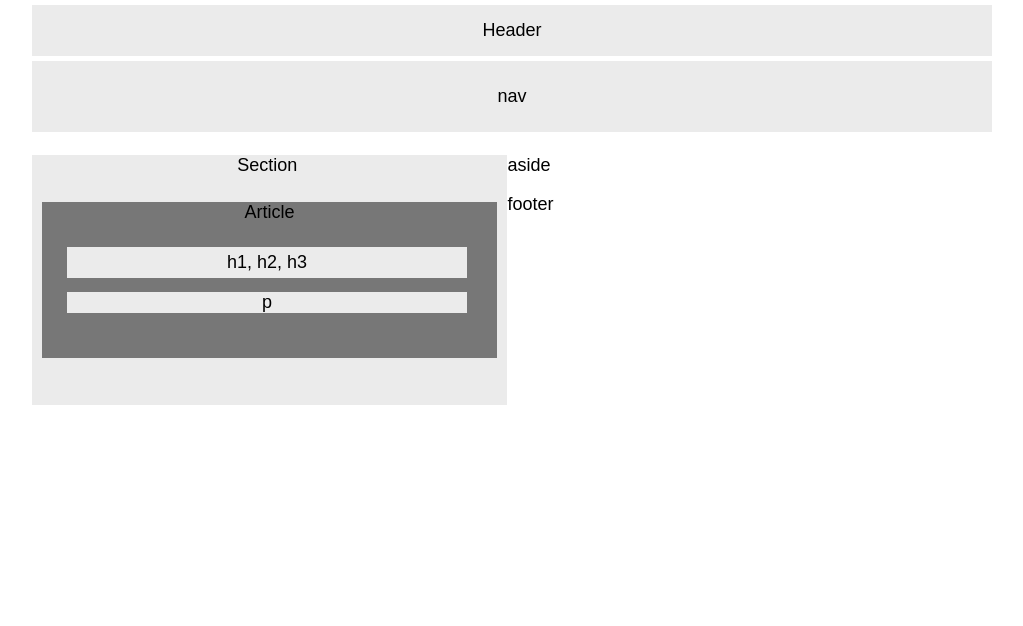
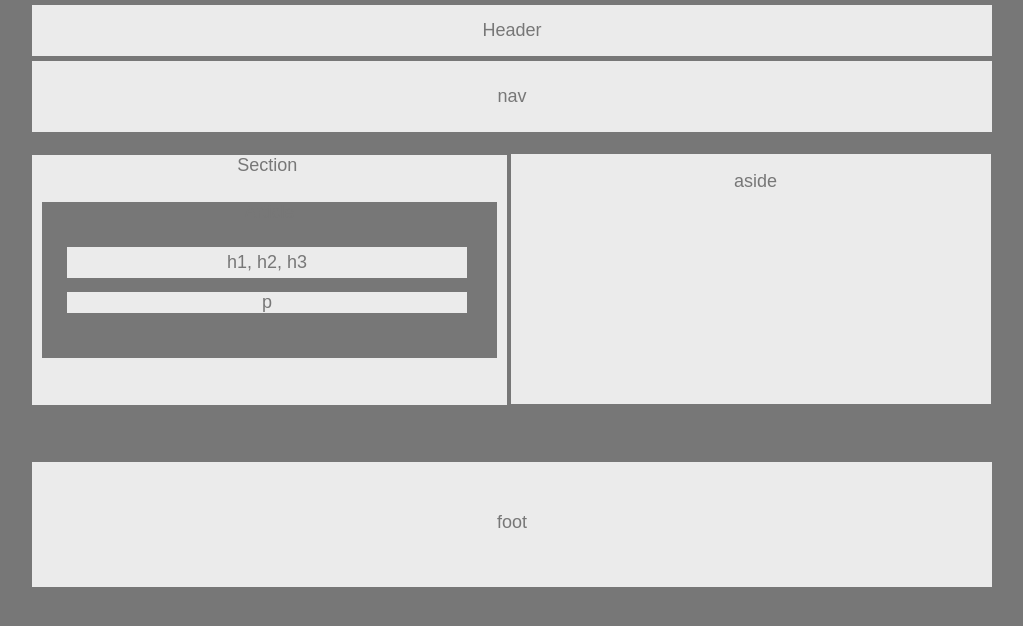
Before and after one commit to antfats/easierLayoutWeekOne, a plain HTML site: page index.html in a window 1280 px wide. Shown: the whole page, without its empty margins (128-1151 px from the left). Drawn offline with Linux system fonts and the light colour scheme.

Commit message:
1/28 11:10am

```diff
--- a/assets/css/style.css
+++ b/assets/css/style.css
@@ -32,7 +32,7 @@ body{
     height:250px;
     margin-bottom:50px;
     text-align:center;
-    overflow:auto;
+    overflow:hidden;
 }
 #article{
     float:left;
@@ -56,7 +56,7 @@ body{
     margin-left:35px;
     padding: 5px 0px 5px 0px;
 }
-#p{
+#p01{
     float:left;
     background:#ebebeb;
     position:absolute;
@@ -70,9 +70,29 @@ body{
 #aside{
     float:left;
     width:50%;
+    background:#ebebeb;
+    overflow:hidden;
+    margin-left:4px;
+    margin-top:17px;
+    height:250px;
+    text-align:center;
 
 }
 #foot{
-    margin:900 auto 0 auto;
+    text-align:center;
+    background:#ebebeb;
+    height:75px;
+    width:100%px;
+    margin-top:330px;
+    padding-top:50px;
+}
+#aside{
+width:480px;
+height:250px;
 
 }
+html{
+    background :#777;
+color:#777;
+
+}
--- a/index.html
+++ b/index.html
@@ -24,8 +24,7 @@
             <p id="section">Section</p>
             <p id="article">Article</p>
             <p id="h123">h1, h2, h3</p>
-            <p id="p">p</p>
-
+            <p id="p01">p</p>
         </div>
 
         <section id="aside">
@@ -33,12 +32,9 @@
             <p id="aside">aside</p>
 
             </section>
+            <div id="foot">foot</div>
     </div>
 
-
-    <div id="foot">
-        <p id="foot">footer</p>
-    </div>
 
 </body>
 
```
